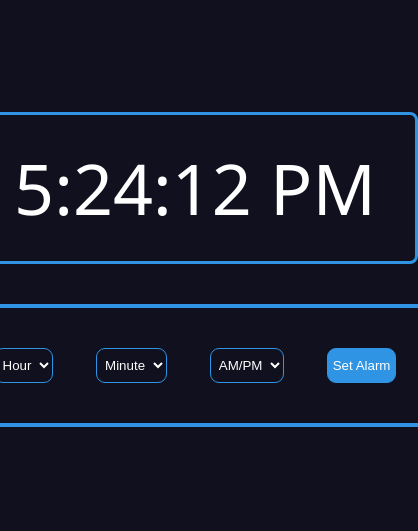
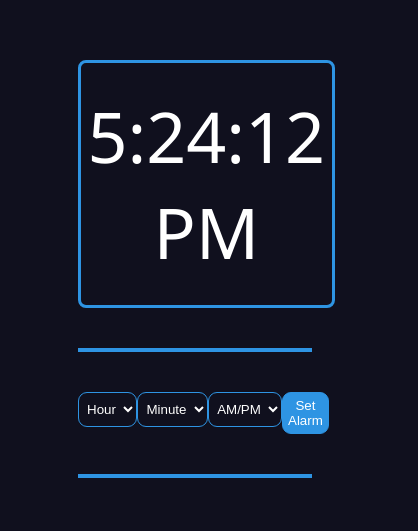
Before and after one commit to greybat4/alarm-clock, a plain HTML site: page index.html in a window 390 px wide. Shown: the part 128-659 px from the top of the page, 418 px wide, since content can reach past the window. Drawn offline with Linux system fonts and the light colour scheme.

Commit message:
adding responsiveness for mobile

```diff
--- a/index.js
+++ b/index.js
@@ -60,7 +60,6 @@ for(let i=2; i>0;i--){
     let option = `<option value="${ampm}">${ampm}</option>`;
     selectMenu[2].firstElementChild.insertAdjacentHTML("afterend", option);
 }
-
 // add alarm function section it's called when setAlarm button is clicked its then validate currect time and then add it to the alarmlist
 function setAlarm(){
     document.querySelector("#alarm-row3").innerText = "Alarms";
@@ -80,7 +79,7 @@ function setAlarm(){
         console.log(document.querySelector(".btn-delete").value);
     }
 }
-    // function invoking via click
+    // function invoking via click using event listener
     setAlarmBtn.addEventListener("click",setAlarm);
 
 // delete alarm function called when delete bbutton is clicked and it remove the alarm from the alarm list
--- a/style.css
+++ b/style.css
@@ -97,3 +97,19 @@ h3{
     align-items: center;
     margin: 6px auto;
 }
+
+@media only screen and (max-width: 600px) {
+    body {
+      /* background-color: rgb(6, 72, 94); */
+      background-color: #10101E;
+    }
+  }
+
+@media screen and (max-width: 600px){
+    .main-container{
+        max-width: 60%;
+    }
+    #clock{
+        max-width: 90%;
+    }
+}
```
